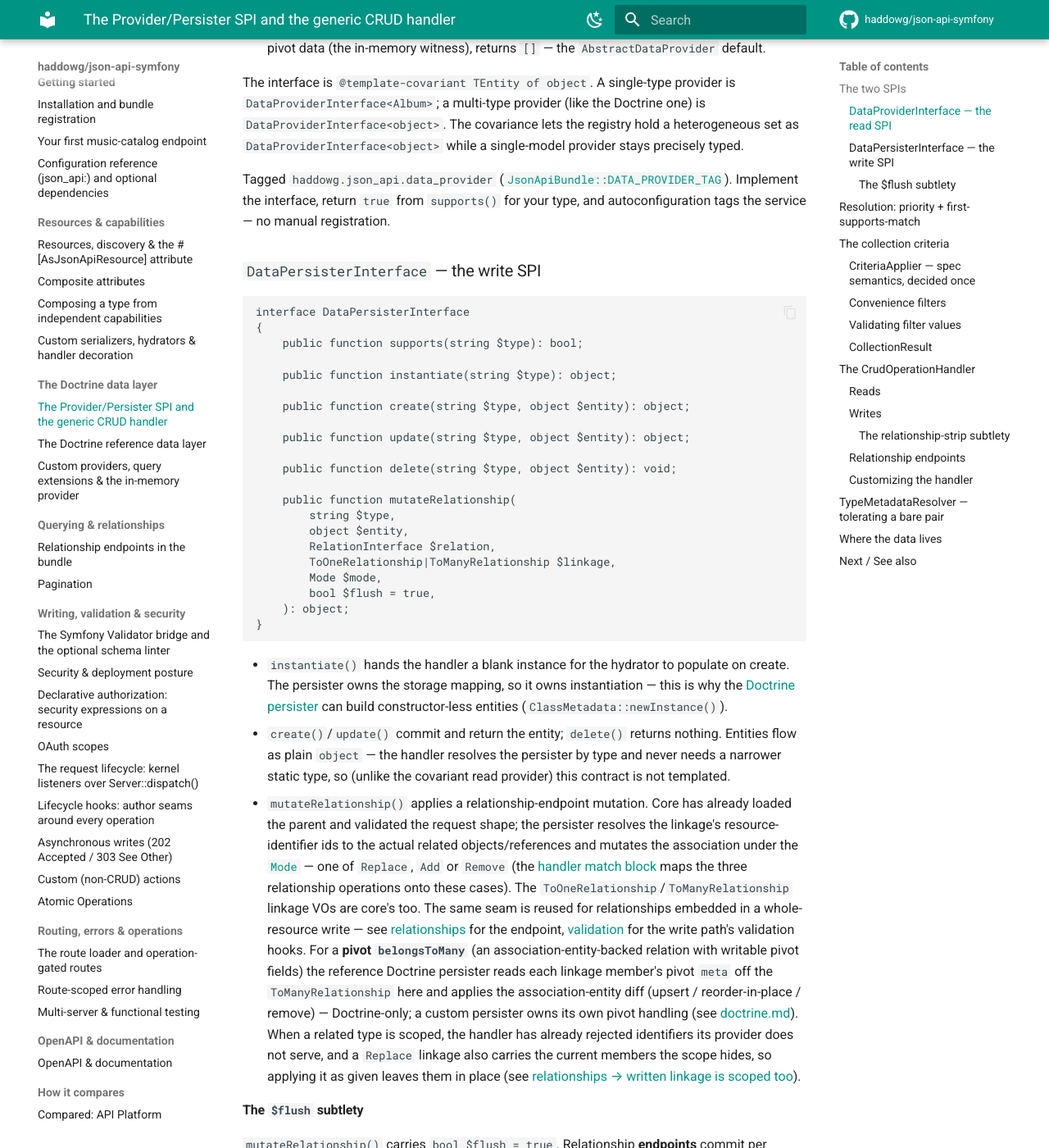
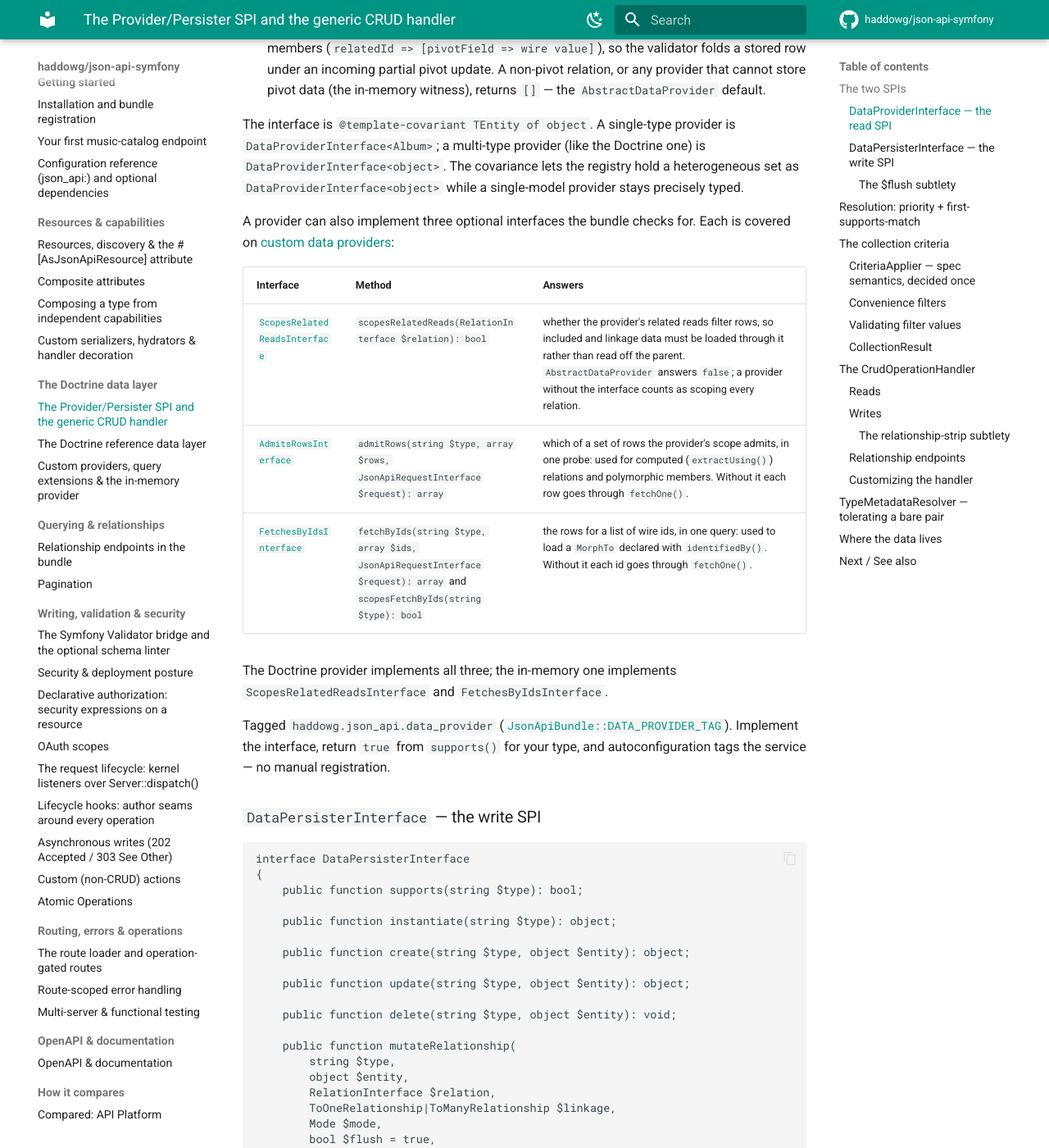
Before and after one commit to haddowg/json-api-symfony, an MkDocs documentation site: the page built from docs/data-layer.md, in a window 1280 px wide and 1400 px high, scrolled down 2797 px. Shown: the whole window at 82% size. Built offline with MkDocs 1.6.1 and Material for MkDocs 9.7.7, drawn with Linux system fonts in a browser that asks for light colours; comment, search, counter and statistics services are not loaded; some of the changed text lies outside the part shown.

Commit message:
docs: cover the optional data-layer seams and refresh the overview pages
Describe the optional provider and persister interfaces on the data-layer
page and correct the unsupported RelatedBatch default, note that writes
need the JSON:API Content-Type, and bring the install and index pages up
to date with the core requirement, security dependencies and the scopes,
actions, Atomic Operations and OpenAPI features.

Co-Authored-By: Claude Opus 5.5 <noreply@anthropic.com>
Claude-Session: https://claude.ai/code/session_013EXj2PRX95bKeTTCvvaVGe

```diff
--- a/docs/data-layer.md
+++ b/docs/data-layer.md
@@ -107,9 +107,11 @@ interface DataProviderInterface
   It is what the include batcher (`?include`, no N+1) and the windowed-include batch
   drive — so it serves the same automatic include batching the Doctrine layer does
   ([doctrine → eager-loading includes](doctrine.md#eager-loading-includes-no-n1)). A
-  relation a provider cannot batch returns an **empty `RelatedBatch`**, and the
+  relation a provider cannot batch returns **`RelatedBatch::unsupported()`**, and the
   caller renders that relation's includes lazily — which is also the
-  `AbstractDataProvider` default.
+  `AbstractDataProvider` default. An empty `new RelatedBatch([])` instead says every
+  parent has no members (see
+  [custom data providers](custom-data-providers.md#eager-loading-include-is-automatic-no-extension-no-extra-dependency)).
 - `relatedToOneMatches()` / `relatedToOneMatchesBatch()` answer "does this to-one's
   target survive the relation's `?filter`?" for the single-resource (`relatedToOneMatches`)
   and the batched include/primary (`relatedToOneMatchesBatch`) paths. When the answer
@@ -137,6 +139,18 @@ is `DataProviderInterface<Album>`; a multi-type provider (like the Doctrine one)
 is `DataProviderInterface<object>`. The covariance lets the registry hold a
 heterogeneous set as `DataProviderInterface<object>` while a single-model provider
 stays precisely typed.
+
+A provider can also implement three optional interfaces the bundle checks for. Each
+is covered on [custom data providers](custom-data-providers.md#saying-whether-related-reads-are-scoped):
+
+| Interface | Method | Answers |
+| --- | --- | --- |
+| [`ScopesRelatedReadsInterface`](../src/DataProvider/ScopesRelatedReadsInterface.php) | `scopesRelatedReads(RelationInterface $relation): bool` | whether the provider's related reads filter rows, so included and linkage data must be loaded through it rather than read off the parent. `AbstractDataProvider` answers `false`; a provider without the interface counts as scoping every relation. |
+| [`AdmitsRowsInterface`](../src/DataProvider/AdmitsRowsInterface.php) | `admitRows(string $type, array $rows, JsonApiRequestInterface $request): array` | which of a set of rows the provider's scope admits, in one probe: used for computed (`extractUsing()`) relations and polymorphic members. Without it each row goes through `fetchOne()`. |
+| [`FetchesByIdsInterface`](../src/DataProvider/FetchesByIdsInterface.php) | `fetchByIds(string $type, array $ids, JsonApiRequestInterface $request): array` and `scopesFetchByIds(string $type): bool` | the rows for a list of wire ids, in one query: used to load a `MorphTo` declared with `identifiedBy()`. Without it each id goes through `fetchOne()`. |
+
+The Doctrine provider implements all three; the in-memory one implements
+`ScopesRelatedReadsInterface` and `FetchesByIdsInterface`.
 
 Tagged `haddowg.json_api.data_provider`
 ([`JsonApiBundle::DATA_PROVIDER_TAG`](../src/JsonApiBundle.php)). Implement the
@@ -215,6 +229,23 @@ it leaves the five write methods abstract and supplies a default
 `mutateRelationship()` only for a relationship write, so a persister that never
 mutates relationships simply never triggers it; one that exposes a writable
 relationship overrides it.
+
+Two optional interfaces extend a persister. The Doctrine persister implements both,
+the in-memory one only the first:
+
+- [`TransactionalDataPersisterInterface`](../src/DataPersister/TransactionalDataPersisterInterface.php)
+  lets the handler wrap a write in one transaction, so a subscriber that throws after
+  the change is applied rolls it back, and an
+  [Atomic Operations](atomic-operations.md) batch can commit as one.
+- [`ReportsMovedMembersInterface`](../src/DataPersister/ReportsMovedMembersInterface.php)
+  (`movedMembers()`) reports each child a to-many add or replace would take from
+  another parent, so the handler can dispatch a `BeforeMemberMoveEvent` and the
+  security subscriber can check it (see
+  [doctrine → moving a child between parents](doctrine.md#moving-a-child-between-parents)).
+
+A resource can also take instantiation and deletion away from the persister by
+implementing `InstantiatesEntityInterface` or `DeletesEntityInterface` (see
+[doctrine → constructor-less instantiation](doctrine.md#constructor-less-instantiation) and [deleting without the persister](doctrine.md#deleting-without-the-persister)).
 
 Tagged `haddowg.json_api.data_persister`
 ([`JsonApiBundle::DATA_PERSISTER_TAG`](../src/JsonApiBundle.php)).
```
Also changed, not shown: docs/index.md (+15 -1 lines), docs/install.md (+6 -4 lines), docs/lifecycle.md (+5 -2 lines).
